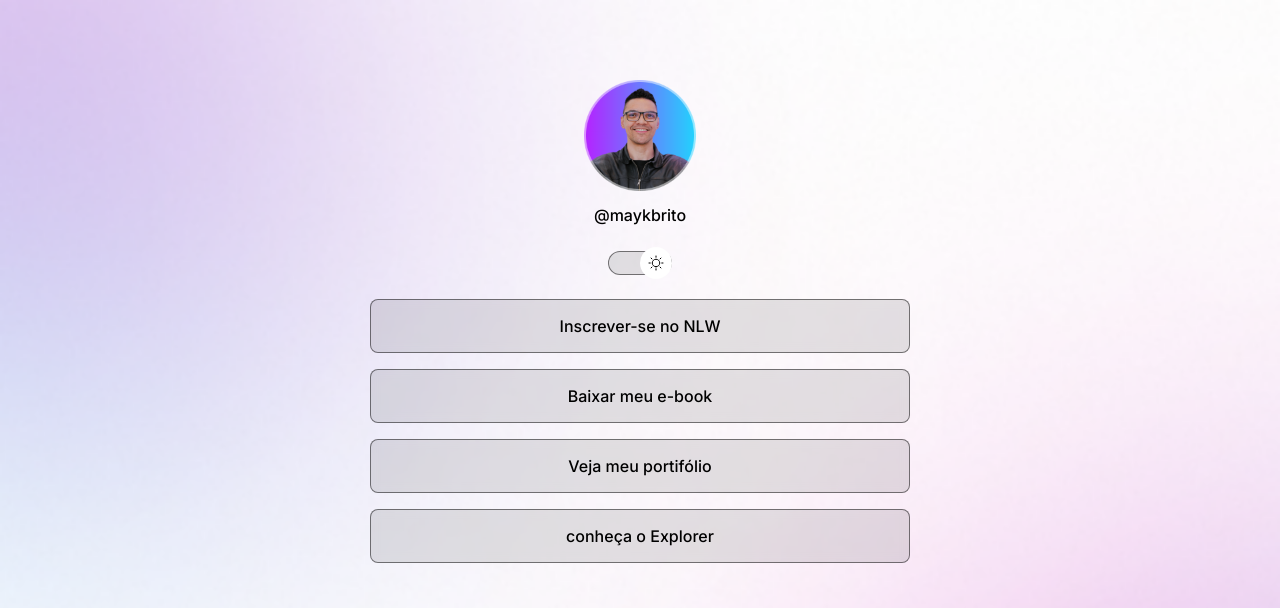
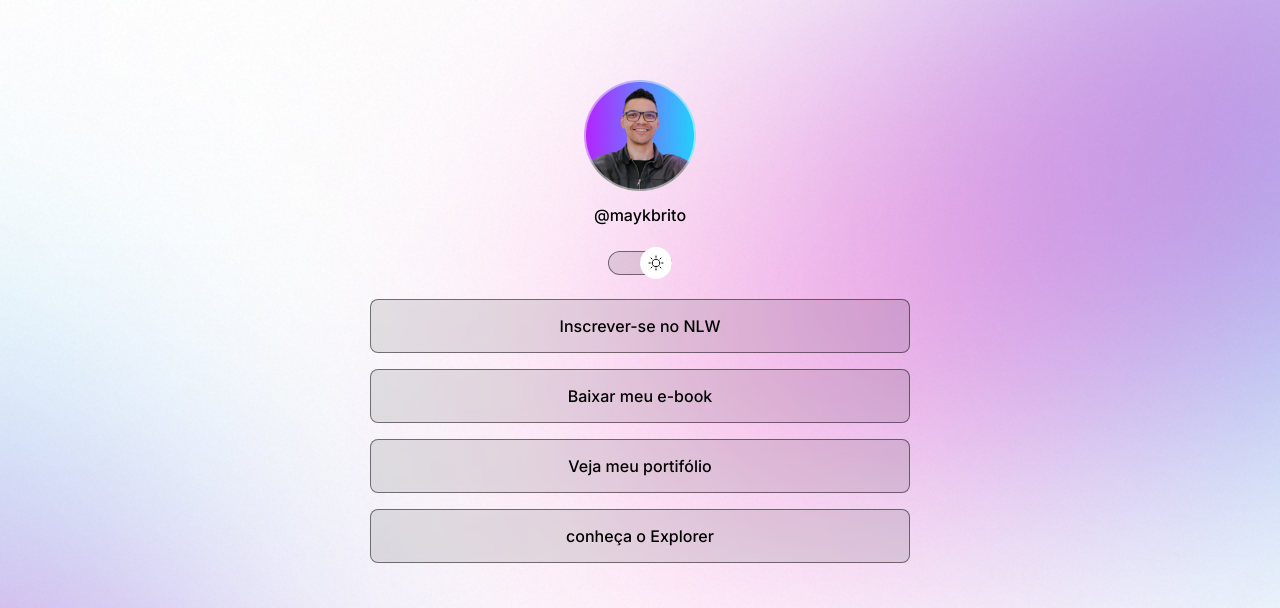
Before and after one commit to Rafaelcampelo4444/1-projeto, a plain HTML site: page index.html in a window 1280 px wide. Shown: the top 608 px of the page. Drawn offline with nearby package versions, Linux system fonts and the light colour scheme.

Commit message:
change background based on media queries

```diff
--- a/style.css
+++ b/style.css
@@ -13,6 +13,7 @@ body {
 */
   /*background: color image repeat position/size; */
   background: var(--light) no-repeat top center/cover;
+height: 100vh;
 }
 
 :root {
@@ -154,3 +155,12 @@ footer {
   text-align: center;
   font-size: 14px;
 }
+/* MEDIA QUERIES*/
+@media (min-width: 700px) {
+  :root {
+    --light: url(./assets/Background-dark.jpg);
+  }
+  .light {
+    --light: url(./assets/Background-light.jpg);
+  }
+}
```
Also changed, not shown: assets/Background-dark.jpg (added), assets/Background-light.jpg (added).
